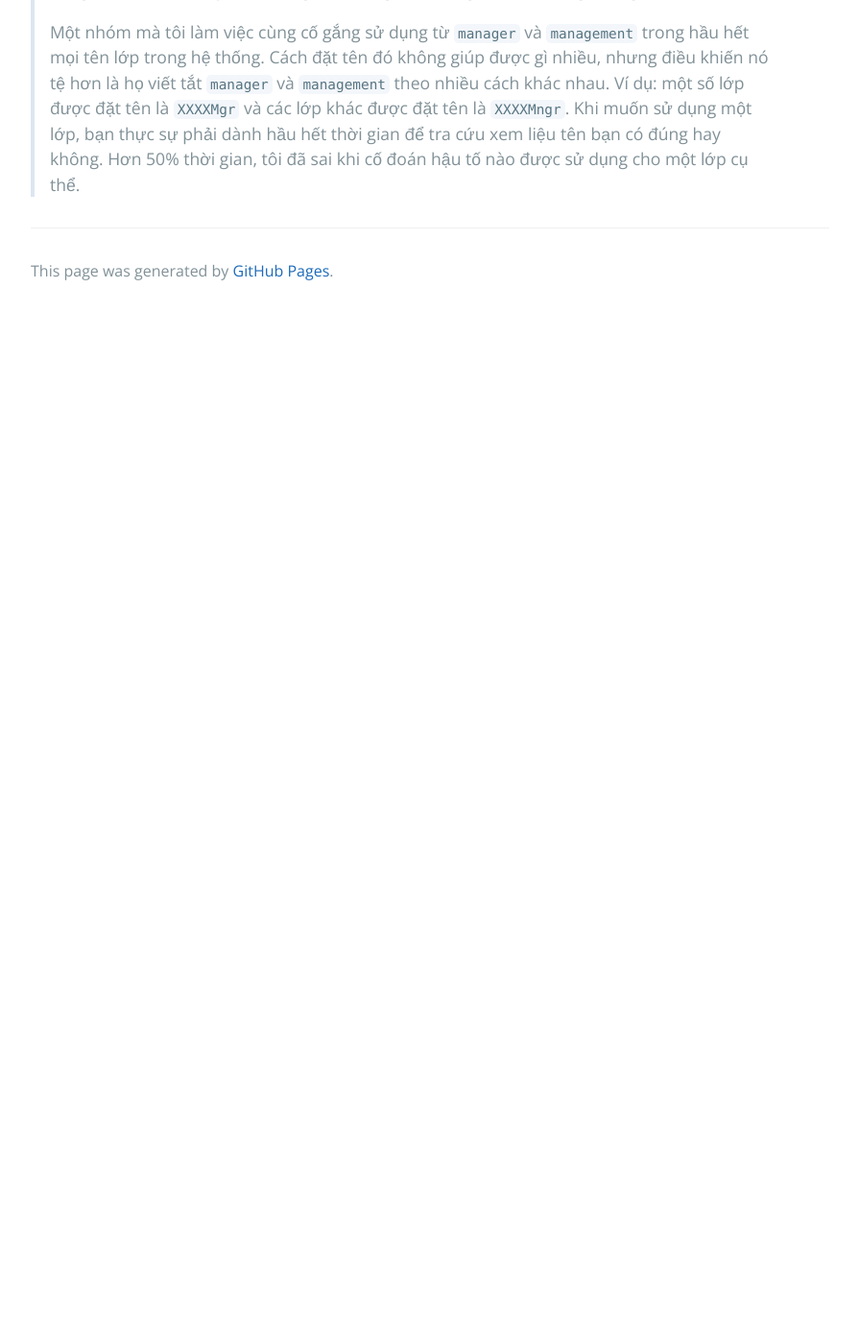
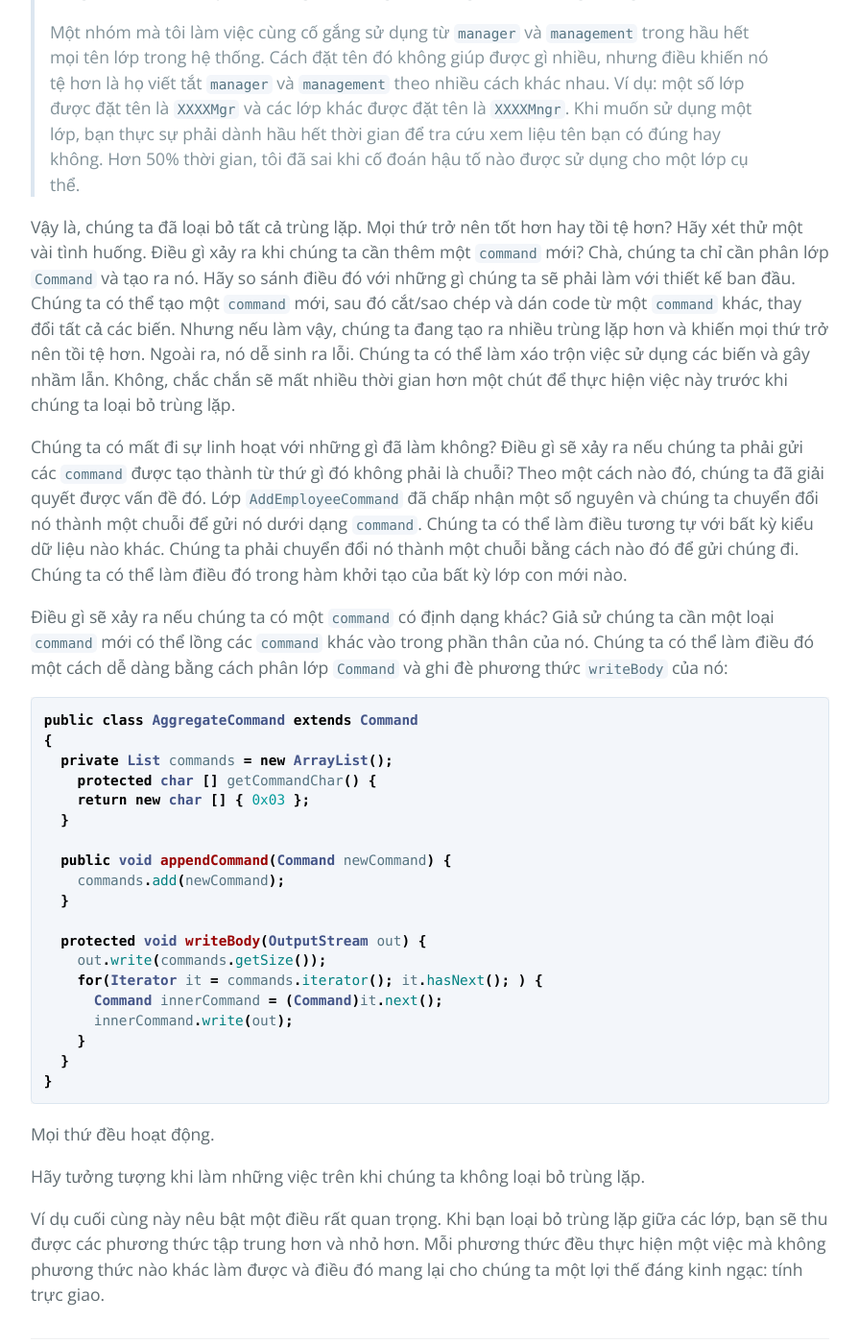
Before and after one commit to HaiBV/haibv.github.io, a Jekyll site: the page built from working-effectively-with-legacy-code/chapter-21-im-changing-the-same-code-all-over-the-place.md, in a window 1280 px wide and 1400 px high, scrolled down 16550 px. Shown: the whole window at 96% size, without its empty margins (192-1087 px from the left). Built offline with Jekyll 4.4.1, drawn with Linux system fonts in a browser that asks for light colours; our own code applies the rules of GitHub Pages for plain Markdown files; before the commit the page ends 16876 px from its top, so only the background shows below that; some of the changed text lies outside the part shown.

Commit message:
Book - Working Efectively with Legacy Code - P2 - C21

````diff
--- a/working-effectively-with-legacy-code/chapter-21-im-changing-the-same-code-all-over-the-place.md
+++ b/working-effectively-with-legacy-code/chapter-21-im-changing-the-same-code-all-over-the-place.md
@@ -593,3 +593,37 @@ Chúng ta làm xong chưa? Chưa, vẫn có một việc nhỏ mà chúng ta c
 > Chữ viết tắt trong tên lớp và phương thức thường có vấn đề. Chúng có thể ổn khi được sử dụng một cách nhất quán, nhưng nói chung, tôi không thích sử dụng chúng.
 >
 > Một nhóm mà tôi làm việc cùng cố gắng sử dụng từ `manager` và `management` trong hầu hết mọi tên lớp trong hệ thống. Cách đặt tên đó không giúp được gì nhiều, nhưng điều khiến nó tệ hơn là họ viết tắt `manager` và `management` theo nhiều cách khác nhau. Ví dụ: một số lớp được đặt tên là `XXXXMgr` và các lớp khác được đặt tên là `XXXXMngr`. Khi muốn sử dụng một lớp, bạn thực sự phải dành hầu hết thời gian để tra cứu xem liệu tên bạn có đúng hay không. Hơn 50% thời gian, tôi đã sai khi cố đoán hậu tố nào được sử dụng cho một lớp cụ thể.
+
+Vậy là, chúng ta đã loại bỏ tất cả trùng lặp. Mọi thứ trở nên tốt hơn hay tồi tệ hơn? Hãy xét thử một vài tình huống. Điều gì xảy ra khi chúng ta cần thêm một `command` mới? Chà, chúng ta chỉ cần phân lớp `Command` và tạo ra nó. Hãy so sánh điều đó với những gì chúng ta sẽ phải làm với thiết kế ban đầu. Chúng ta có thể tạo một `command` mới, sau đó cắt/sao chép và dán code từ một `command` khác, thay đổi tất cả các biến. Nhưng nếu làm vậy, chúng ta đang tạo ra nhiều trùng lặp hơn và khiến mọi thứ trở nên tồi tệ hơn. Ngoài ra, nó dễ sinh ra lỗi. Chúng ta có thể làm xáo trộn việc sử dụng các biến và gây nhầm lẫn. Không, chắc chắn sẽ mất nhiều thời gian hơn một chút để thực hiện việc này trước khi chúng ta loại bỏ trùng lặp.
+
+Chúng ta có mất đi sự linh hoạt với những gì đã làm không? Điều gì sẽ xảy ra nếu chúng ta phải gửi các `command` được tạo thành từ thứ gì đó không phải là chuỗi? Theo một cách nào đó, chúng ta đã giải quyết được vấn đề đó. Lớp `AddEmployeeCommand` đã chấp nhận một số nguyên và chúng ta chuyển đổi nó thành một chuỗi để gửi nó dưới dạng `command`. Chúng ta có thể làm điều tương tự với bất kỳ kiểu dữ liệu nào khác. Chúng ta phải chuyển đổi nó thành một chuỗi bằng cách nào đó để gửi chúng đi. Chúng ta có thể làm điều đó trong hàm khởi tạo của bất kỳ lớp con mới nào.
+
+Điều gì sẽ xảy ra nếu chúng ta có một `command` có định dạng khác? Giả sử chúng ta cần một loại `command` mới có thể lồng các `command` khác vào trong phần thân của nó. Chúng ta có thể làm điều đó một cách dễ dàng bằng cách phân lớp `Command` và ghi đè phương thức `writeBody` của nó:
+
+```java
+public class AggregateCommand extends Command
+{
+  private List commands = new ArrayList();
+    protected char [] getCommandChar() {
+    return new char [] { 0x03 };
+  }
+
+  public void appendCommand(Command newCommand) {
+    commands.add(newCommand);
+  }
+
+  protected void writeBody(OutputStream out) {
+    out.write(commands.getSize());
+    for(Iterator it = commands.iterator(); it.hasNext(); ) {
+      Command innerCommand = (Command)it.next();
+      innerCommand.write(out);
+    }
+  }
+}
+```
+
+Mọi thứ đều hoạt động.
+
+Hãy tưởng tượng khi làm những việc trên khi chúng ta không loại bỏ trùng lặp.
+
+Ví dụ cuối cùng này nêu bật một điều rất quan trọng. Khi bạn loại bỏ trùng lặp giữa các lớp, bạn sẽ thu được các phương thức tập trung hơn và nhỏ hơn. Mỗi phương thức đều thực hiện một việc mà không phương thức nào khác làm được và điều đó mang lại cho chúng ta một lợi thế đáng kinh ngạc: tính trực giao.
````
Also changed, not shown: other parts of working-effectively-with-legacy-code/chapter-21-im-changing-the-same-code-all-over-the-place.md (+10 -10 lines).
